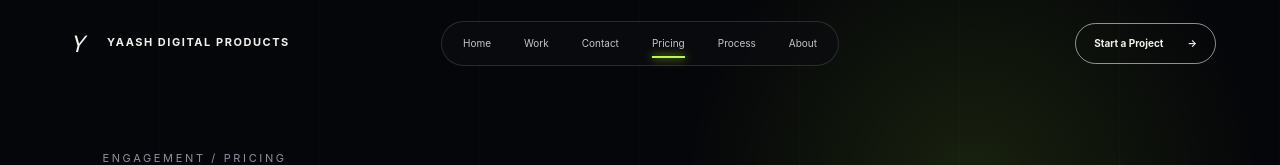
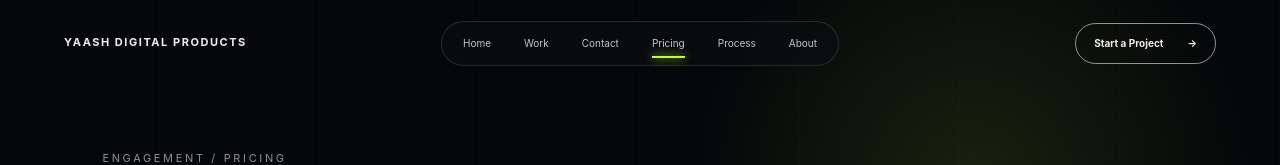
Before and after one commit to venkatpradeep6383-boop/Yaash-Digital-Products-Portfolio, a Next.js app: page /pricing in a window 1280 px wide. Shown: the top 165 px of the page. Built offline with nearby package versions, Linux system fonts and the light colour scheme; no server answers.

Commit message:
Remove standalone Y mark

```diff
--- a/src/app/globals.css
+++ b/src/app/globals.css
@@ -1754,8 +1754,7 @@ footer {
   font: 500 23px var(--display);
   transform: skew(-14deg);
 }
-.header .brand-mark { font-size:0; }
-.header .brand-mark::after { content:"Y"; font:500 23px var(--display); }
+.header .brand-mark { display:none; }
 
 /* Keep large display type legible across fallback and mobile fonts. */
 .hero-v2 h1,
```
